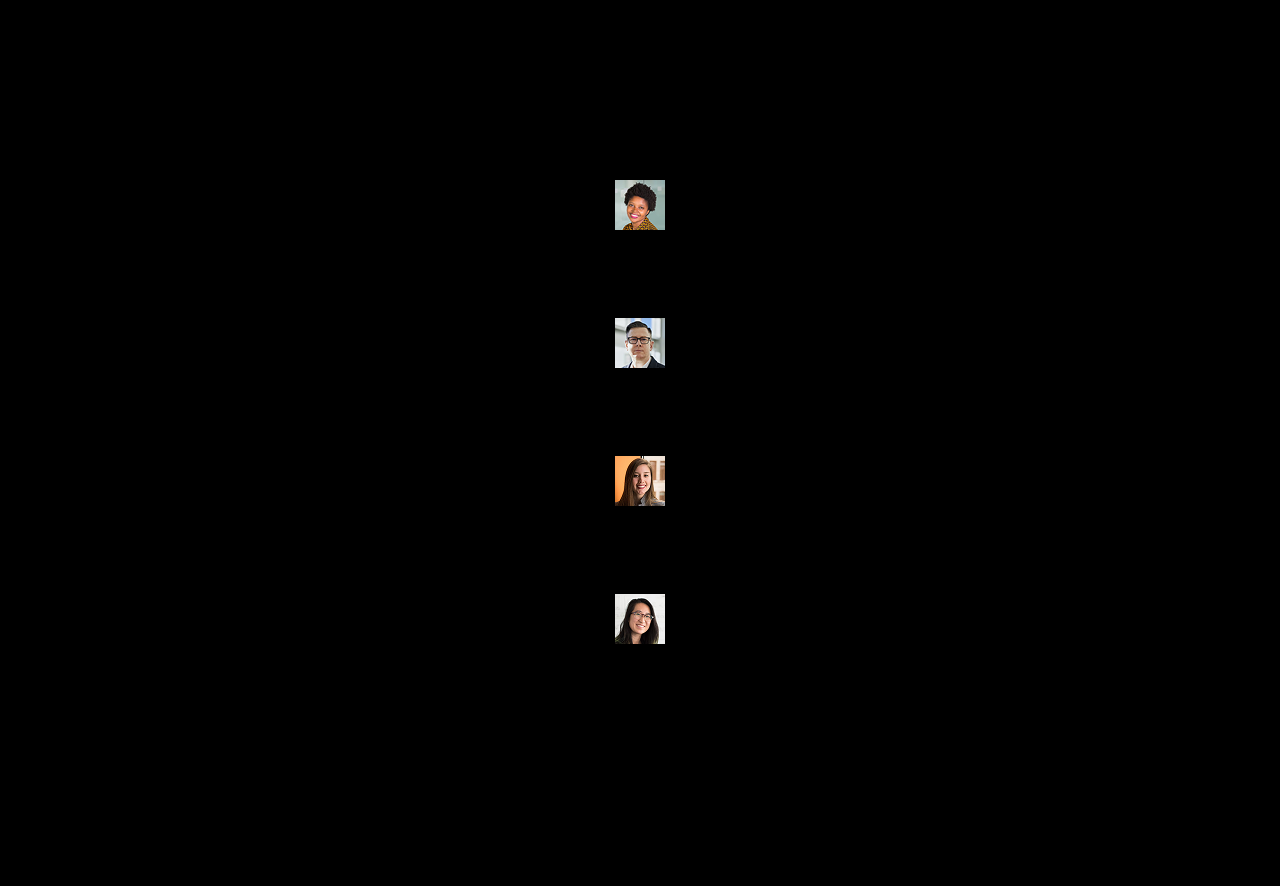
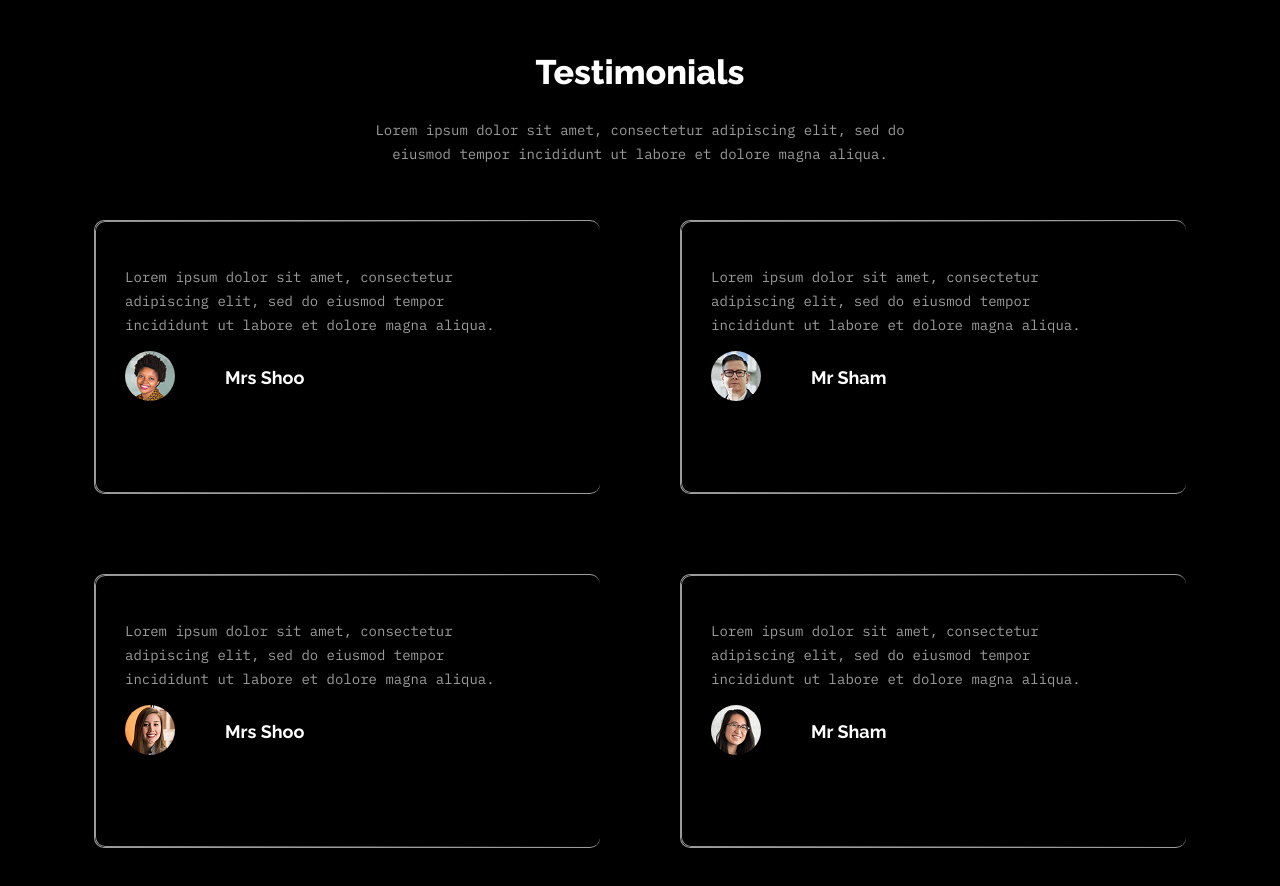
Before and after one commit to Emmah-bakare/My-portfolio, a React (Vite) app: page /testimonials in a window 1280 px wide. Shown: the top 886 px of the page. Before the commit the page ends 800 px from the top, so only its background shows below. Built offline with nearby package versions, Linux system fonts and the light colour scheme.

Commit message:
(my-portfolio-4)

```diff
--- a/src/Testimonials.jsx
+++ b/src/Testimonials.jsx
@@ -2,77 +2,77 @@ import img1 from "./assets/client-testimonial-1.png";
 import img2 from "./assets/client-testimonial-2.png";
 import img3 from "./assets/client-testimonial-3.png";
 import img4 from "./assets/client-testimonial-4.png";
+import "./testimonials.css";
+
 export function Testimonials() {
   return (
     <>
+      <div className="testimonial-body">
         <div>
-        <h1>Testimonials</h1>
+          <h1 className="testimonials-h1-heading">Testimonials</h1>
 
-        <p>
+          <p className="testimonials-intro">
             Lorem ipsum dolor sit amet, consectetur adipiscing elit, sed do
             eiusmod tempor incididunt ut labore et dolore magna aliqua.
           </p>
         </div>
 
-      <section>
-        <div>
-          <div>
-            <p>
+        <section className="testimonial-section">
+          <div className="testimonial-container">
+            <p className="testimonial-para">
               Lorem ipsum dolor sit amet, consectetur adipiscing elit, sed do
               eiusmod tempor incididunt ut labore et dolore magna aliqua.
             </p>
 
-            <div>
-              <img src={img1} alt="a-woman" />
+            <div className="testimonial-img-and-name">
+              <img className="testimonial-image" src={img1} alt="a-woman" />
 
-              <p>Mrs Shoo</p>
+              <p className="testimonial-name">Mrs Shoo</p>
             </div>
           </div>
 
-          <div>
-            <p>
+          <div className="testimonial-container">
+            <p className="testimonial-para">
               Lorem ipsum dolor sit amet, consectetur adipiscing elit, sed do
               eiusmod tempor incididunt ut labore et dolore magna aliqua.
             </p>
 
-            <div>
-              <img src={img2} alt="a-man" />
+            <div className="testimonial-img-and-name">
+              <img className="testimonial-image" src={img2} alt="a-man" />
 
-              <p>Mr Sham</p>
-            </div>
+              <p className="testimonial-name">Mr Sham</p>
             </div>
           </div>
         </section>
 
-      <section>
-        <div>
-          <div>
-            <p>
+        <section className="testimonial-section">
+          <div className="testimonial-container">
+            <p className="testimonial-para">
               Lorem ipsum dolor sit amet, consectetur adipiscing elit, sed do
               eiusmod tempor incididunt ut labore et dolore magna aliqua.
             </p>
 
-            <div>
-              <img src={img3} alt="a-woman" />
+            <div className="testimonial-img-and-name">
+              <img className="testimonial-image" src={img3} alt="a-woman" />
 
-              <p>Mrs Shoo</p>
+              <p className="testimonial-name">Mrs Shoo</p>
             </div>
           </div>
 
-          <div>
-            <p>
+          <div className="testimonial-container">
+            <p className="testimonial-para">
               Lorem ipsum dolor sit amet, consectetur adipiscing elit, sed do
               eiusmod tempor incididunt ut labore et dolore magna aliqua.
             </p>
 
-            <div>
-              <img src={img4} alt="a-man" />
+            <div className="testimonial-img-and-name">
+              <img className="testimonial-image" src={img4} alt="a-man" />
 
-              <p>Mr Sham</p>
-            </div>
+              <p className="testimonial-name">Mr Sham</p>
             </div>
           </div>
         </section>
+      </div>
     </>
   );
 }
--- /dev/null
+++ b/src/testimonials.css
@@ -0,0 +1,103 @@
+@import url("https://fonts.googleapis.com/css2?family=Barlow:ital,wght@0,100;0,200;0,300;0,400;0,500;0,600;0,700;0,800;0,900;1,100;1,200;1,300;1,400;1,500;1,600;1,700;1,800;1,900&family=Fraunces:ital,opsz,wght@0,9..144,100..900;1,9..144,100..900&family=League+Spartan:wght@100..900&family=Poppins:ital,wght@0,100;0,200;0,300;0,400;0,500;0,600;0,700;0,800;0,900;1,100;1,200;1,300;1,400;1,500;1,600;1,700;1,800;1,900&family=Raleway:ital,wght@0,100..900;1,100..900&display=swap");
+@import url("https://fonts.googleapis.com/css2?family=Barlow:ital,wght@0,100;0,200;0,300;0,400;0,500;0,600;0,700;0,800;0,900;1,100;1,200;1,300;1,400;1,500;1,600;1,700;1,800;1,900&family=Fraunces:ital,opsz,wght@0,9..144,100..900;1,9..144,100..900&family=IBM+Plex+Mono:ital,wght@0,100;0,200;0,300;0,400;0,500;0,600;0,700;1,100;1,200;1,300;1,400;1,500;1,600;1,700&family=League+Spartan:wght@100..900&family=Poppins:ital,wght@0,100;0,200;0,300;0,400;0,500;0,600;0,700;0,800;0,900;1,100;1,200;1,300;1,400;1,500;1,600;1,700;1,800;1,900&family=Raleway:ital,wght@0,100..900;1,100..900&display=swap");
+
+.testimonial-body {
+  background-color: #000;
+  justify-self: center;
+}
+
+.testimonials-h1-heading {
+  width: 209px;
+  height: 40px;
+  font-family: "Raleway";
+  font-weight: 800;
+  font-style: ExtraBold;
+  font-size: 34px;
+  line-height: 100%;
+  letter-spacing: 0%;
+  color: #ffffff;
+  justify-self: center;
+}
+
+.testimonials-intro {
+  font-family: "IBM Plex Mono";
+  font-weight: 400;
+  font-style: normal;
+  font-size: 14px;
+  line-height: 24px;
+  letter-spacing: 1%;
+  color: #9c9c9c;
+  justify-self: center;
+  width: 570px;
+  height: 48px;
+  top: 130px;
+  left: 355px;
+  gap: 10px;
+}
+
+.testimonial-section {
+  display: flex;
+  justify-self: space-between;
+}
+
+.testimonial-container {
+  position: relative;
+  border: 0.25px solid #9c9c9c;
+  border-right: none;
+  border-radius: 10px;
+  width: 445px;
+  height: 212px;
+  padding: 30px;
+  margin: 40px;
+}
+
+.testimonial-container::before {
+  content: "";
+  position: absolute;
+  top: 0;
+  left: 0;
+  right: 0;
+  bottom: 0;
+  border: 0.25px solid #9c9c9c;
+  border-right: none;
+  border-radius: 10px;
+  pointer-events: none;
+  mask-image: linear-gradient(to right, rgba(156, 156, 156), transparent 100%);
+  mask-mode: alpha;
+}
+
+.testimonial-container .testimonial-para {
+  font-family: "IBM Plex Mono";
+  font-weight: 400;
+  font-style: normal;
+  font-size: 14px;
+  line-height: 24px;
+  letter-spacing: 1%;
+  color: #9c9c9c;
+  width: 409px;
+  height: 72px;
+  top: 30px;
+  left: 30px;
+  text-align: left;
+}
+
+.testimonial-img-and-name {
+  display: flex;
+}
+
+.testimonial-name {
+  font-family: "Raleway";
+  font-weight: 700;
+  font-style: Bold;
+  font-size: 18px;
+  line-height: 100%;
+  letter-spacing: 0%;
+  color: #ffffff;
+  padding-left: 50px;
+}
+
+.testimonial-image {
+  width: 50px;
+  height: 50px;
+  border-radius: 50%;
+}
```
Lines whose indentation alone changed are shown as unchanged.
